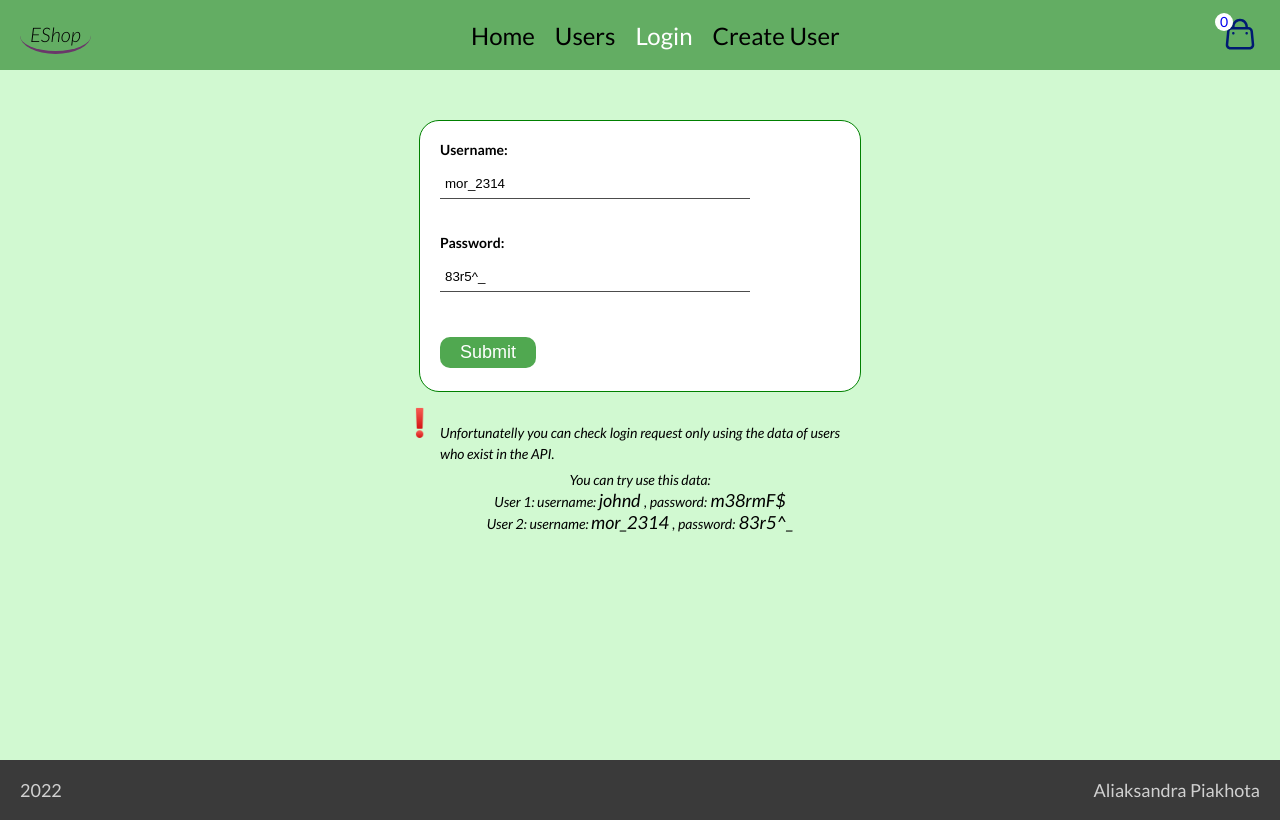
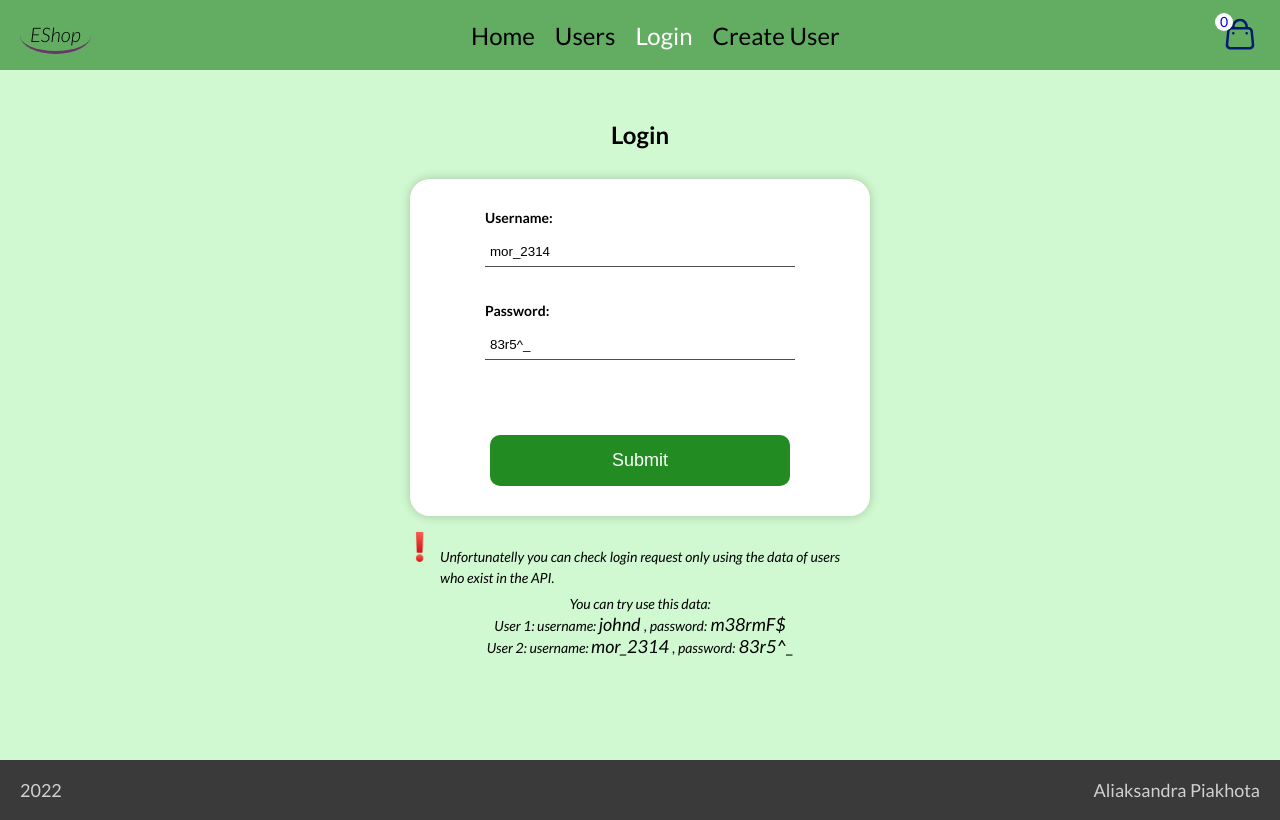
Before and after one commit to takeAmoment/online-shop, a React (Create React App) app in the folder online-shop/: page /login in a window 1280 px wide. Built offline with nearby package versions, Linux system fonts and the light colour scheme.

Commit message:
feat: add disabled for button

```diff
--- a/online-shop/src/pages/LoginPage/LoginPage.css
+++ b/online-shop/src/pages/LoginPage/LoginPage.css
@@ -7,13 +7,14 @@
     background-color: rgb(209, 249, 209);
 }
 .login__form {
-    margin-top: 5rem;
     width: 40rem;
-    height: 23rem;
+    display: flex;
+    flex-direction: column;
+    align-items: center;
     background-color: #fff;
     border-radius: 2rem;
-    border: 1px solid green;
-    padding: 2rem;
+    box-shadow: 0px 0px 1rem 0.1rem rgba(0, 0, 0, 0.175);
+    padding: 3rem;
 }
 .input__username,
 .input__password{
--- a/online-shop/src/pages/LoginPage/LoginPage.tsx
+++ b/online-shop/src/pages/LoginPage/LoginPage.tsx
@@ -9,6 +9,7 @@ import ModalWindow from "components/ModalWindow/ModalWindow";
 import Spinner from "components/Spinner/Spinner";
 
 export default function LoginPage() {
+  const [isDisabled, setIsDisabled] = useState<boolean>(false);
   const [userLogin, { data, isLoading, isSuccess, isError }] =
     useUserLoginMutation();
   const [isActive, setActive] = useState<boolean>(false);
@@ -16,7 +17,7 @@ export default function LoginPage() {
     register,
     handleSubmit,
     reset,
-    formState: { errors },
+    formState: { errors, isValid, isSubmitted, isSubmitSuccessful },
   } = useForm<loginSchemaType>({
     resolver: zodResolver(loginSchema),
     defaultValues: {
@@ -32,6 +33,19 @@ export default function LoginPage() {
   const closeWindow = () => {
     setActive(false);
   };
+  useEffect(() => {
+    if (isValid && isSubmitSuccessful) {
+      setIsDisabled(false);
+    } else if (!isValid && isSubmitted && !isSubmitSuccessful) {
+      setIsDisabled(true);
+    } else {
+      setIsDisabled(false);
+    }
+  }, [isValid, isSubmitSuccessful, isSubmitted]);
+
+  if (isLoading) {
+    return <Spinner />;
+  }
 
   const onSubmit: SubmitHandler<loginSchemaType> = (data: loginSchemaType) => {
     userLogin(data);
@@ -39,10 +53,7 @@ export default function LoginPage() {
   };
   return (
     <div className="login__container">
-      {isLoading ? (
-        <Spinner />
-      ) : (
-        <>
+      <h2 className="title">Login</h2>
       <form className="login__form" onSubmit={handleSubmit(onSubmit)}>
         <div className="input__username">
           <label htmlFor="username">Username:</label>
@@ -54,7 +65,7 @@ export default function LoginPage() {
           <input id="password" type="text" {...register("password")} />
           <p className="input__error">{errors.password?.message}</p>
         </div>
-            <button className="login__submit" type="submit">
+        <button className="submit" type="submit" disabled={isDisabled}>
           Submit
         </button>
       </form>
@@ -78,8 +89,7 @@ export default function LoginPage() {
           </li>
         </ul>
       </div>
-        </>
-      )}
+
       <ModalWindow isActive={isActive} closeWindow={closeWindow}>
         {isError && (
           <p className="window__message">
```
Lines whose indentation alone changed are shown as unchanged.
